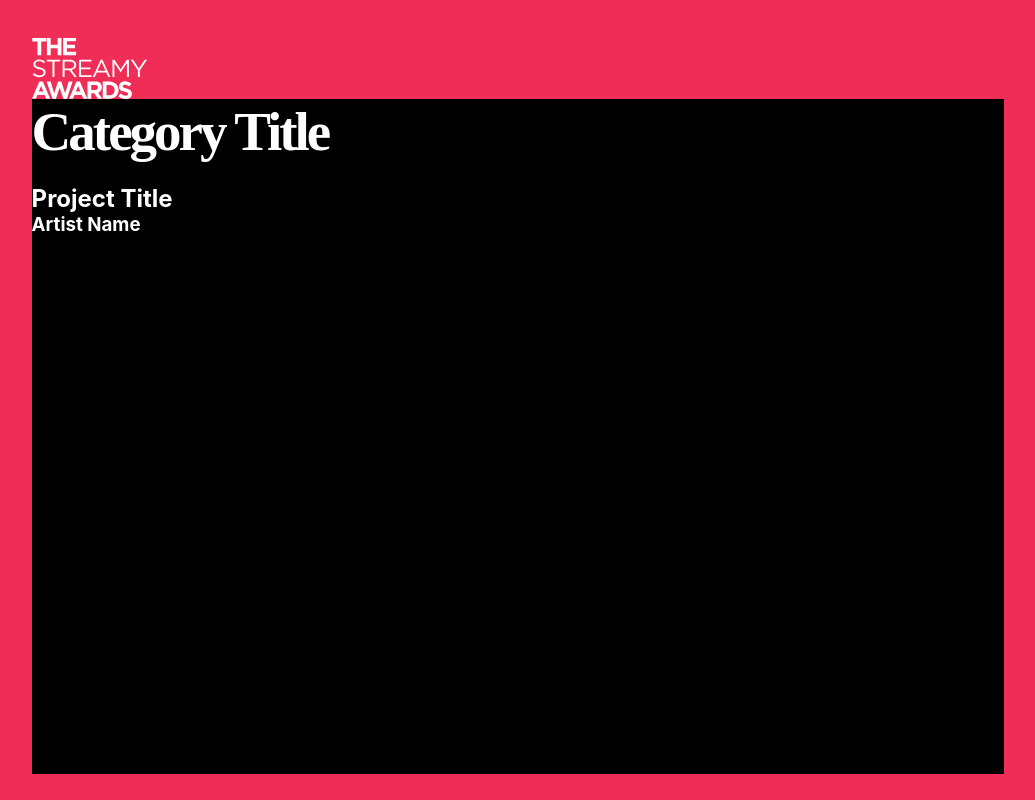
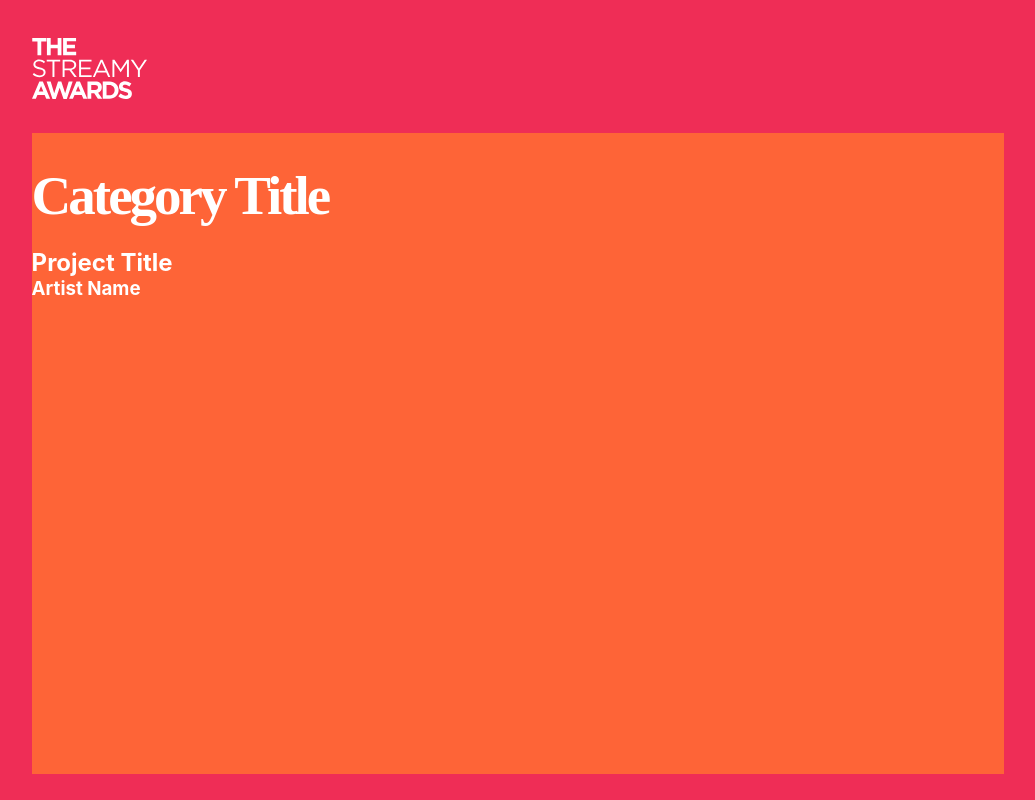
Before and after one commit to emmanuelojiji/streamies, a React (Create React App) app: page /results in a window 1280 px wide. Shown: the whole page, without its empty margins (122-1157 px from the left). Built offline with nearby package versions, Linux system fonts and the light colour scheme.

Commit message:
- Logo linked to homepage - Begin button links to results page (will soon link to Spotify login)

```diff
--- a/src/Components/ArtistCard.scss
+++ b/src/Components/ArtistCard.scss
@@ -1,6 +1,7 @@
 .ArtistCard {
-  background: black;
+  background: #fe6437;
   min-height: 100%;
   color: white;
   min-width: 100%;
+  padding-top: 30px;
 }
--- a/src/Components/Logo.js
+++ b/src/Components/Logo.js
@@ -1,8 +1,13 @@
 import "./Logo.scss";
-import logo from "../media/logo.svg"
+import logo from "../media/logo.svg";
+import { Link } from "react-router-dom";
 
 const Logo = () => {
-  return <img src={logo} className="logo" />;
+  return (
+    <Link to="/">
+      <img src={logo} className="logo" />
+    </Link>
+  );
 };
 
 export default Logo;
--- a/src/Pages/Results.scss
+++ b/src/Pages/Results.scss
@@ -13,7 +13,12 @@
     flex: 1;
     width: 100%;
     display: flex;
+    gap: 50px;
     justify-content: space-between;
     overflow: scroll;
   }
+
+  .logo{
+    margin-bottom: 30px;
+  }
 }
```
